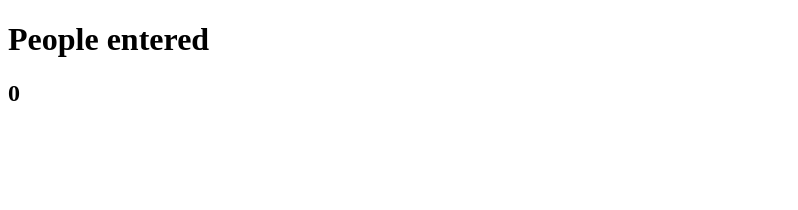
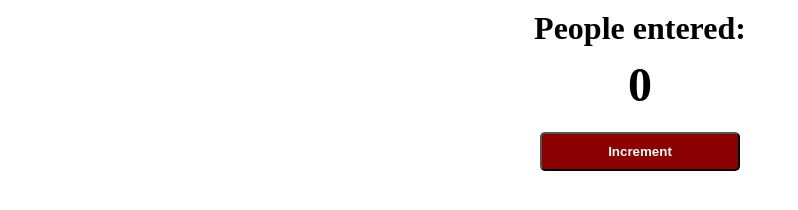
Before and after one commit to sbtah/my-javascript-learning-path, a plain HTML site: page JS-Tutorial-1/index.html in a window 1280 px wide. Shown: the whole page, without its empty margins (0-798 px from the left). Drawn offline with Linux system fonts and the light colour scheme.

Commit message:
Learning ...

```diff
--- a/JS-Tutorial-1/index.css
+++ b/JS-Tutorial-1/index.css
@@ -0,0 +1,38 @@
+* {
+    box-sizing: border-box;
+    margin: 0;
+}
+
+body {
+    text-align: center;
+}
+
+
+h1 {
+    margin-top: 10px;
+    margin-bottom: 10px;
+}
+
+h2 {
+    font-size: 3rem;
+    margin-bottom: 20px;
+}
+
+button {
+    /* border: none; */
+    padding-top: 10px;
+    padding-bottom: 10px;
+    color: white;
+    font-weight: bold;
+    width: 200px;
+    margin-bottom: 5px;
+    border-radius: 5px;
+}
+
+#increment-btn {
+    background: darkred;
+}
+
+#save-btn {
+    background: darkgreen;
+}
--- a/JS-Tutorial-1/index.html
+++ b/JS-Tutorial-1/index.html
@@ -5,12 +5,14 @@
     <meta charset="UTF-8">
     <meta http-equiv="X-UA-Compatible" content="IE=edge">
     <meta name="viewport" content="width=device-width, initial-scale=1.0">
+    <link rel="stylesheet" href="index.css">
     <title>Document</title>
 </head>
 
 <body>
-    <h1>People entered</h1>
+    <h1>People entered:</h1>
     <h2 id="count-el">0</h2>
+    <button id="increment-btn" onclick="increment()">Increment</button>
     <script src="index.js"></script>
 </body>
 
--- a/JS-Tutorial-1/index.js
+++ b/JS-Tutorial-1/index.js
@@ -4,8 +4,25 @@
 // let count = firtsBatch + secondBatch;
 // console.log(count);
 
-// Challange 1...
-let myAge = 36;
-const humanToDogRatio = 7;
-myDogAge = myAge * humanToDogRatio;
-console.log(myDogAge);
+// // Challange 1...
+// let myAge = 36;
+// const humanToDogRatio = 7;
+// myDogAge = myAge * humanToDogRatio;
+// console.log(myDogAge);
+
+
+// // Challange 2...
+// let bonusPoints = 50
+// bonusPoints += 50;
+// bonusPoints -= 75;
+// bonusPoints += 45;
+// console.log(bonusPoints);
+
+
+
+
+// Counter App
+
+function increment() {
+    console.log('Button was clicked!');
+};
```
